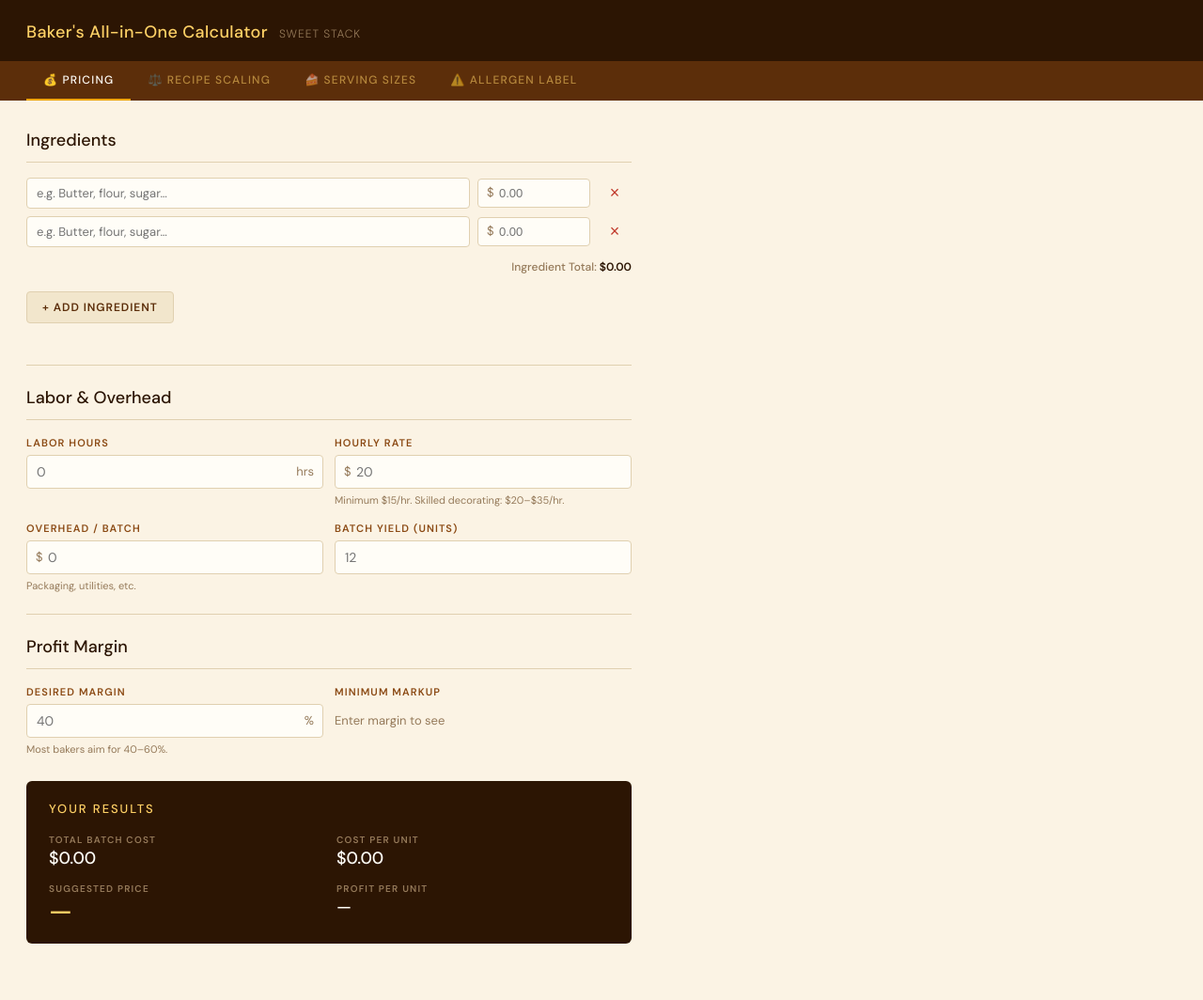
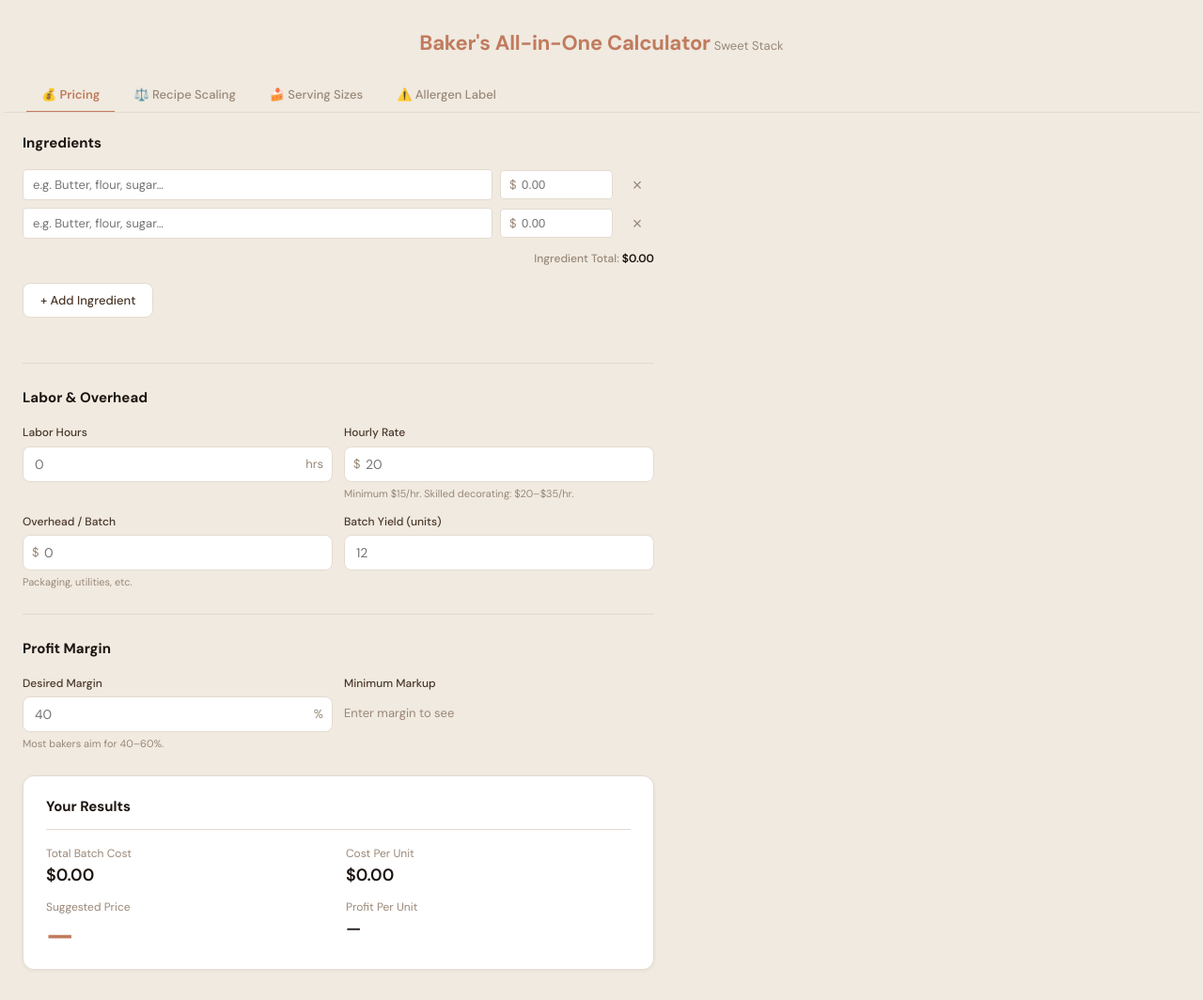
Before and after one commit to BrianaDW25/baker-calculator, a plain HTML site: page index.html in a window 1280 px wide. Shown: the whole page at 94% size. Before the commit the page ends 1032 px from the top, so only its background shows below. Drawn offline with Linux system fonts and the light colour scheme.

Commit message:
Redesign to CakeQuote-style minimal cream aesthetic

```diff
--- a/index.html
+++ b/index.html
@@ -9,30 +9,30 @@
 <link href="https://fonts.googleapis.com/css2?family=DM+Sans:wght@300;400;500;600;700&display=swap" rel="stylesheet">
 <style>
   :root {
-    --cream: #FBF3E4;
-    --parchment: #F2E6CC;
-    --brown-dark: #2C1503;
-    --brown-mid: #5C2E0A;
-    --brown-warm: #8B4A14;
-    --amber: #F0A500;
-    --amber-light: #FFD166;
-    --amber-pale: #FFF3CC;
-    --coral: #E8524A;
-    --coral-pale: #FDE8E7;
-    --white: #FFFDF7;
-    --border: #E0D0B0;
-    --text-muted: #957A5A;
+    --cream: #F0EAE0;
+    --parchment: #E8E0D4;
+    --bg: #F0EAE0;
+    --card: #FFFFFF;
+    --brown-dark: #1C1410;
+    --brown-mid: #4A3728;
+    --brown-warm: #7A5C48;
+    --salmon: #C17B5E;
+    --salmon-light: #D4957A;
+    --salmon-pale: #F5EAE4;
+    --white: #FFFFFF;
+    --border: #E4DAD0;
+    --text-muted: #9A8878;
     --green: #3A7A52;
     --green-pale: #E4F2EA;
-    --red-pale: #FDE8E7;
-    --red: #C0392B;
+    --red-pale: #FDE8E4;
+    --red: #B94040;
   }
 
   * { box-sizing: border-box; margin: 0; padding: 0; }
 
   body {
     font-family: 'DM Sans', sans-serif;
-    background: var(--cream);
+    background: var(--bg);
     color: var(--brown-dark);
     min-height: 100vh;
     font-size: 14px;
@@ -41,77 +41,73 @@
 
   /* ── HEADER ── */
   .header {
-    background: var(--brown-dark);
-    color: var(--cream);
-    padding: 20px 28px 16px;
-    display: flex;
-    align-items: baseline;
-    gap: 12px;
+    background: transparent;
+    padding: 28px 28px 4px;
+    text-align: center;
   }
   .header-title {
     font-family: 'DM Sans', sans-serif;
-    font-size: 18px;
-    font-weight: 500;
-    letter-spacing: 0.02em;
-    color: var(--amber-light);
+    font-size: 22px;
+    font-weight: 700;
+    letter-spacing: -0.01em;
+    color: var(--salmon);
   }
   .header-sub {
-    font-size: 12px;
-    font-weight: 300;
+    font-size: 13px;
+    font-weight: 400;
     color: var(--text-muted);
-    letter-spacing: 0.08em;
-    text-transform: uppercase;
+    margin-top: 2px;
   }
 
   /* ── TABS ── */
   .tabs {
     display: flex;
-    background: var(--brown-mid);
-    padding: 0 28px;
-    gap: 0;
+    background: transparent;
+    padding: 16px 24px 0;
+    gap: 4px;
     overflow-x: auto;
     scrollbar-width: none;
+    border-bottom: 1px solid var(--border);
+    margin: 0 4px;
   }
   .tabs::-webkit-scrollbar { display: none; }
 
   .tab {
-    padding: 12px 18px;
+    padding: 9px 16px;
     font-family: 'DM Sans', sans-serif;
-    font-size: 12px;
+    font-size: 13px;
     font-weight: 500;
-    letter-spacing: 0.1em;
-    text-transform: uppercase;
-    color: var(--amber-light);
-    opacity: 0.55;
+    color: var(--text-muted);
     cursor: pointer;
     border-bottom: 2px solid transparent;
+    margin-bottom: -1px;
     white-space: nowrap;
-    transition: opacity 0.2s, border-color 0.2s;
+    transition: color 0.15s, border-color 0.15s;
     background: none;
     border-top: none;
     border-left: none;
     border-right: none;
+    letter-spacing: 0;
+    text-transform: none;
   }
-  .tab:hover { opacity: 0.85; }
+  .tab:hover { color: var(--brown-dark); }
   .tab.active {
-    opacity: 1;
-    border-bottom-color: var(--amber);
-    color: var(--white);
+    color: var(--salmon);
+    border-bottom-color: var(--salmon);
+    font-weight: 600;
   }
 
-  /* ── PANELS ── */
-  .panel { display: none; padding: 28px; max-width: 700px; }
+    /* ── PANELS ── */
+  .panel { display: none; padding: 20px 24px 32px; max-width: 720px; }
   .panel.active { display: block; }
 
   /* ── SHARED COMPONENTS ── */
   .section-label {
     font-family: 'DM Sans', sans-serif;
-    font-size: 18px;
-    font-weight: 500;
+    font-size: 15px;
+    font-weight: 700;
     color: var(--brown-dark);
     margin-bottom: 16px;
-    padding-bottom: 8px;
-    border-bottom: 1px solid var(--border);
   }
 
   .field-row {
@@ -129,17 +125,17 @@
     gap: 4px;
   }
   .field label {
-    font-size: 11px;
-    font-weight: 600;
-    letter-spacing: 0.1em;
-    text-transform: uppercase;
-    color: var(--brown-warm);
+    font-size: 12px;
+    font-weight: 500;
+    letter-spacing: 0;
+    text-transform: none;
+    color: var(--brown-mid);
   }
   .field input, .field select, .field textarea {
     background: var(--white);
     border: 1px solid var(--border);
-    border-radius: 4px;
-    padding: 8px 10px;
+    border-radius: 8px;
+    padding: 9px 12px;
     font-family: 'DM Sans', sans-serif;
     font-size: 14px;
     color: var(--brown-dark);
@@ -148,7 +144,7 @@
   }
   .field input:focus, .field select:focus, .field textarea:focus {
     outline: none;
-    border-color: var(--amber);
+    border-color: var(--salmon);
   }
   .field textarea { resize: vertical; min-height: 60px; }
   .field .hint {
@@ -187,29 +183,29 @@
     display: inline-flex;
     align-items: center;
     gap: 6px;
-    padding: 8px 16px;
-    border-radius: 4px;
+    padding: 9px 18px;
+    border-radius: 8px;
     font-family: 'DM Sans', sans-serif;
-    font-size: 12px;
-    font-weight: 600;
-    letter-spacing: 0.08em;
-    text-transform: uppercase;
+    font-size: 13px;
+    font-weight: 500;
+    letter-spacing: 0;
+    text-transform: none;
     cursor: pointer;
     border: none;
     transition: background 0.15s, transform 0.1s;
   }
   .btn:active { transform: scale(0.98); }
   .btn-primary {
-    background: var(--brown-dark);
-    color: var(--amber-light);
+    background: var(--salmon);
+    color: var(--white);
   }
-  .btn-primary:hover { background: var(--brown-mid); }
+  .btn-primary:hover { background: var(--salmon-light); }
   .btn-secondary {
-    background: var(--parchment);
+    background: var(--white);
     color: var(--brown-mid);
     border: 1px solid var(--border);
   }
-  .btn-secondary:hover { background: var(--amber-pale); }
+  .btn-secondary:hover { background: var(--salmon-pale); border-color: var(--salmon-light); }
   .btn-ghost {
     background: transparent;
     color: var(--text-muted);
@@ -220,7 +216,7 @@
   .btn-ghost:hover { background: var(--parchment); color: var(--brown-dark); }
   .btn-danger {
     background: transparent;
-    color: var(--red);
+    color: var(--text-muted);
     border: none;
     padding: 4px 8px;
     font-size: 18px;
@@ -229,23 +225,27 @@
     border-radius: 4px;
     line-height: 1;
   }
-  .btn-danger:hover { background: var(--red-pale); }
+  .btn-danger:hover { background: var(--red-pale); color: var(--red); }
 
   .result-box {
-    background: var(--brown-dark);
-    color: var(--cream);
-    border-radius: 6px;
+    background: var(--white);
+    color: var(--brown-dark);
+    border-radius: 12px;
     padding: 20px 24px;
     margin-top: 24px;
+    border: 1px solid var(--border);
+    box-shadow: 0 1px 4px rgba(0,0,0,0.05);
   }
   .result-box h3 {
     font-family: 'DM Sans', sans-serif;
-    font-size: 13px;
-    font-weight: 500;
-    letter-spacing: 0.15em;
-    text-transform: uppercase;
-    color: var(--amber-light);
-    margin-bottom: 14px;
+    font-size: 15px;
+    font-weight: 700;
+    letter-spacing: 0;
+    text-transform: none;
+    color: var(--brown-dark);
+    margin-bottom: 16px;
+    padding-bottom: 12px;
+    border-bottom: 1px solid var(--border);
   }
   .result-grid {
     display: grid;
@@ -253,24 +253,25 @@
     gap: 16px;
   }
   .result-item label {
-    font-size: 10px;
-    font-weight: 600;
-    letter-spacing: 0.12em;
-    text-transform: uppercase;
+    font-size: 12px;
+    font-weight: 400;
+    letter-spacing: 0;
+    text-transform: none;
     color: var(--text-muted);
     display: block;
-    margin-bottom: 2px;
+    margin-bottom: 4px;
   }
   .result-item .value {
     font-family: 'DM Sans', sans-serif;
-    font-size: 22px;
-    font-weight: 500;
-    color: var(--white);
+    font-size: 20px;
+    font-weight: 600;
+    color: var(--brown-dark);
     line-height: 1;
   }
   .result-item .value.highlight {
-    color: var(--amber-light);
-    font-size: 28px;
+    color: var(--salmon);
+    font-size: 32px;
+    font-weight: 700;
   }
   .result-item .value.small {
     font-size: 18px;
@@ -279,7 +280,7 @@
   .divider {
     border: none;
     border-top: 1px solid var(--border);
-    margin: 20px 0;
+    margin: 24px 0;
   }
 
   /* ── PRICING TAB ── */
@@ -300,7 +301,7 @@
     color: var(--brown-dark);
     width: 100%;
   }
-  .ingredient-row input:focus { outline: none; border-color: var(--amber); }
+  .ingredient-row input:focus { outline: none; border-color: var(--salmon); }
 
   .total-ingredients {
     font-size: 12px;
@@ -332,7 +333,7 @@
     color: var(--brown-dark);
     width: 100%;
   }
-  .scale-ingredient-row input:focus, .scale-ingredient-row select:focus { outline: none; border-color: var(--amber); }
+  .scale-ingredient-row input:focus, .scale-ingredient-row select:focus { outline: none; border-color: var(--salmon); }
 
   .col-header {
     display: grid;
@@ -349,11 +350,12 @@
   }
 
   .scaled-results {
-    background: var(--amber-pale);
-    border: 1px solid var(--amber-light);
-    border-radius: 6px;
-    padding: 16px;
+    background: var(--white);
+    border: 1px solid var(--border);
+    border-radius: 12px;
+    padding: 18px;
     margin-top: 16px;
+    box-shadow: 0 1px 4px rgba(0,0,0,0.05);
   }
   .scaled-results h4 {
     font-family: 'DM Sans', sans-serif;
@@ -367,10 +369,10 @@
   }
   .scaled-results .multiplier-badge {
     font-size: 11px;
-    background: var(--coral);
+    background: var(--salmon);
     color: var(--white);
-    padding: 2px 8px;
-    border-radius: 12px;
+    padding: 2px 10px;
+    border-radius: 20px;
     font-family: 'DM Sans', sans-serif;
     font-weight: 600;
   }
@@ -380,14 +382,14 @@
     justify-content: space-between;
     align-items: center;
     padding: 6px 0;
-    border-bottom: 1px solid rgba(196,133,74,0.2);
+    border-bottom: 1px solid var(--border);
     font-size: 13px;
   }
   .scaled-item:last-child { border-bottom: none; }
   .scaled-item .ingr-name { color: var(--brown-dark); }
   .scaled-item .ingr-amount {
     font-weight: 600;
-    color: var(--brown-warm);
+    color: var(--salmon);
     font-variant-numeric: tabular-nums;
   }
 
@@ -399,7 +401,7 @@
     margin-bottom: 16px;
   }
   .filter-chip {
-    padding: 5px 12px;
+    padding: 6px 14px;
     border-radius: 20px;
     font-size: 11px;
     font-weight: 600;
@@ -412,11 +414,11 @@
     transition: all 0.15s;
   }
   .filter-chip.active {
-    background: var(--coral);
+    background: var(--salmon);
     color: var(--white);
-    border-color: var(--coral);
+    border-color: var(--salmon);
   }
-  .filter-chip:hover:not(.active) { background: var(--parchment); }
+  .filter-chip:hover:not(.active) { background: var(--salmon-pale); }
 
   .serving-table {
     width: 100%;
@@ -425,14 +427,14 @@
   }
   .serving-table th {
     text-align: left;
-    padding: 8px 12px;
-    font-size: 10px;
+    padding: 10px 12px;
+    font-size: 11px;
     font-weight: 600;
-    letter-spacing: 0.12em;
+    letter-spacing: 0.06em;
     text-transform: uppercase;
     color: var(--text-muted);
     border-bottom: 2px solid var(--border);
-    background: var(--parchment);
+    background: var(--bg);
   }
   .serving-table td {
     padding: 9px 12px;
@@ -441,7 +443,7 @@
     vertical-align: top;
   }
   .serving-table tr:last-child td { border-bottom: none; }
-  .serving-table tr:hover td { background: var(--amber-pale); }
+  .serving-table tr:hover td { background: var(--salmon-pale); }
   .serving-table .item-name { font-weight: 500; }
   .serving-table .category-badge {
     display: inline-block;
@@ -460,10 +462,10 @@
   .badge-cupcake { background: #FFF0E8; color: #8B6040; }
 
   .note-box {
-    background: var(--amber-pale);
-    border-left: 3px solid var(--amber);
+    background: var(--salmon-pale);
+    border-left: 3px solid var(--salmon);
     padding: 10px 14px;
-    border-radius: 0 4px 4px 0;
+    border-radius: 0 8px 8px 0;
     font-size: 12px;
     color: var(--brown-mid);
     margin-top: 16px;
@@ -484,7 +486,7 @@
     padding: 9px 12px;
     background: var(--white);
     border: 1px solid var(--border);
-    border-radius: 6px;
+    border-radius: 10px;
     cursor: pointer;
     transition: all 0.15s;
     font-size: 13px;
@@ -492,19 +494,19 @@
     font-weight: 400;
     user-select: none;
   }
-  .allergen-chip:hover { border-color: var(--amber); background: var(--amber-pale); }
+  .allergen-chip:hover { border-color: var(--salmon); background: var(--amber-pale); }
   .allergen-chip.selected {
-    background: var(--coral);
+    background: var(--salmon);
     color: var(--white);
-    border-color: var(--coral);
+    border-color: var(--salmon);
   }
   .allergen-chip .allergen-icon { font-size: 16px; flex-shrink: 0; }
   .allergen-chip .allergen-name { font-size: 12px; font-weight: 500; }
 
   .label-preview {
     background: var(--white);
-    border: 2px solid var(--brown-dark);
-    border-radius: 6px;
+    border: 1px solid var(--border);
+    border-radius: 12px;
     padding: 20px;
     margin-top: 4px;
   }
@@ -524,18 +526,18 @@
   }
   .label-preview .allergen-contains {
     font-size: 13px;
-    color: var(--red);
+    color: var(--salmon);
     font-weight: 600;
   }
   .label-preview .allergen-free {
     font-size: 12px;
-    color: var(--green);
+    color: var(--salmon);
     margin-top: 6px;
     font-weight: 500;
   }
   .label-preview .may-contain {
     font-size: 12px;
-    color: var(--brown-warm);
+    color: var(--salmon);
     margin-top: 4px;
     font-style: italic;
   }
@@ -554,7 +556,7 @@
   }
   .copy-confirmation {
     font-size: 11px;
-    color: var(--green);
+    color: var(--salmon);
     font-weight: 600;
     letter-spacing: 0.06em;
     opacity: 0;
@@ -749,7 +751,7 @@
 
   <div class="filter-row" id="serving-filters"></div>
 
-  <div style="overflow-x:auto;">
+  <div style="overflow-x:auto;background:var(--white);border-radius:12px;border:1px solid var(--border);">
     <table class="serving-table" id="serving-table">
       <thead>
         <tr>
```
